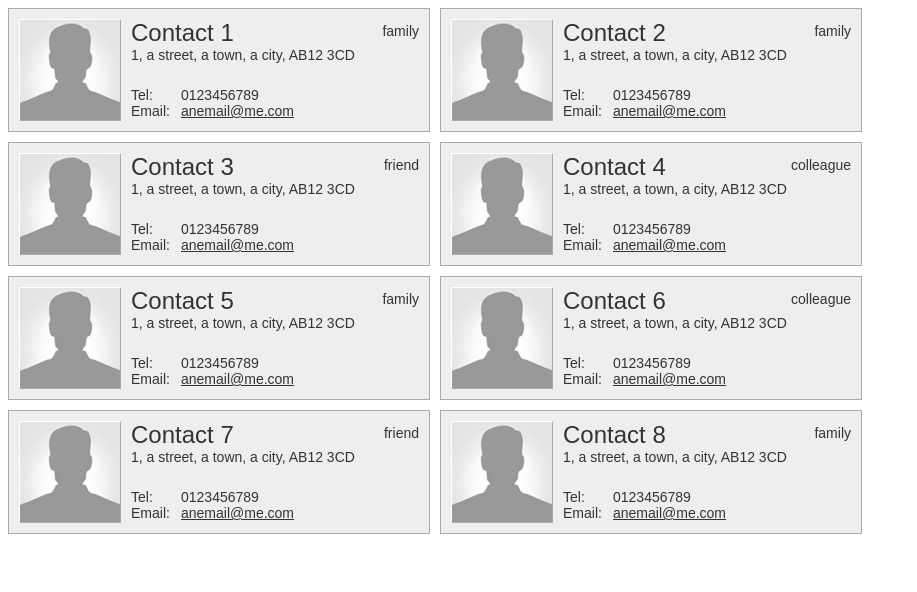
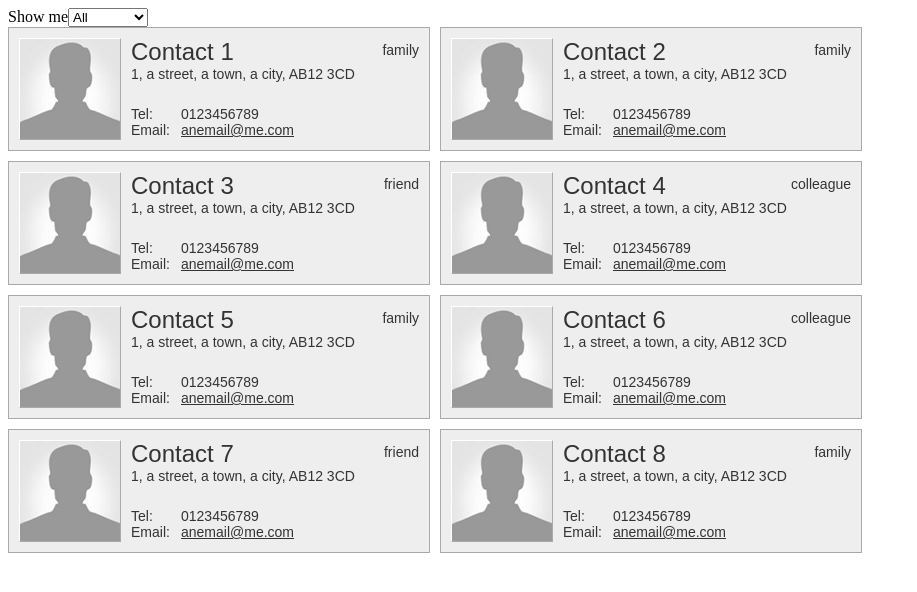
Before and after one commit to tapalilov/backbone-contact-manager, a plain HTML site: page index.html in a window 1280 px wide. Shown: the whole page, without its empty margins (0-917 px from the left). Drawn offline with Linux system fonts and the light colour scheme.

Commit message:
[part2] adding select and route filtering

```diff
--- a/index.html
+++ b/index.html
@@ -10,7 +10,12 @@
 <link rel="stylesheet" type="text/css" href="./css/screen.css" />
 </head>
 <body>
-<div id="contacts"></div>
+
+<div id="contacts">
+<header>
+	<div id='filter'><label>Show me</label></div>
+</header>
+</div>
 	<script id="contactTemplate" type="text/template">
     <img src="<%= photo %>" alt="<%= name %>" />
     <h1><%= name %> <span> <%= type %></span></h1>
--- a/javascript/app.js
+++ b/javascript/app.js
@@ -4,7 +4,7 @@
     __extends = function(child, parent) { for (var key in parent) { if (__hasProp.call(parent, key)) child[key] = parent[key]; } function ctor() { this.constructor = child; } ctor.prototype = parent.prototype; child.prototype = new ctor(); child.__super__ = parent.prototype; return child; };
 
   $(function() {
-    var Contact, ContactView, Directory, DirectoryView, contacts;
+    var Contact, ContactView, ContactsRouter, Directory, DirectoryView, contacts, contactsRouter, directory;
     contacts = [
       {
         name: "Contact 1",
@@ -118,13 +118,21 @@
 
       DirectoryView.prototype.el = $('#contacts');
 
+      DirectoryView.prototype.events = {
+        "change #filter select": "setFilter"
+      };
+
       DirectoryView.prototype.initialize = function() {
         this.collection = new Directory(contacts);
-        return this.render();
+        this.render();
+        this.$el.find("#filter").append(this.createSelect());
+        this.on("change:filterType", this.filterByType, this);
+        return this.collection.on('reset', this.render, this);
       };
 
       DirectoryView.prototype.render = function() {
         var that;
+        this.$el.find("article").remove();
         that = this;
         _.each(this.collection.models, function(item) {
           return that.renderContact(item);
@@ -140,10 +148,78 @@
         return this.$el.append(contactView.render().el);
       };
 
+      DirectoryView.prototype.getType = function() {
+        return _.uniq(this.collection.pluck("type"), false, function(type) {
+          return type.toLowerCase();
+        });
+      };
+
+      DirectoryView.prototype.createSelect = function() {
+        var filter, select;
+        filter = this.$el.find("#filter");
+        select = $('<select/>', {
+          html: "<option>All</option>"
+        });
+        _.each(this.getType(), function(item) {
+          var option;
+          return option = $("<option/>", {
+            value: item.toLowerCase(),
+            text: item.toLowerCase()
+          }).appendTo(select);
+        });
+        return select;
+      };
+
+      DirectoryView.prototype.setFilter = function(event) {
+        this.filterType = event.currentTarget.value;
+        return this.trigger('change:filterType');
+      };
+
+      DirectoryView.prototype.filterByType = function() {
+        var filterType, filtered;
+        if (this.filterType === 'All') {
+          this.collection.reset(contacts);
+          return contactsRouter.navigate('filter/all');
+        } else {
+          this.collection.reset(contacts, {
+            silent: true
+          });
+          filterType = this.filterType;
+          filtered = _.filter(this.collection.models, function(item) {
+            return item.get('type').toLowerCase() === filterType;
+          });
+          this.collection.reset(filtered);
+          return contactsRouter.navigate("filter/" + filterType);
+        }
+      };
+
       return DirectoryView;
 
     })(Backbone.View);
-    return window.directoryView = new DirectoryView();
+    ContactsRouter = (function(_super) {
+
+      __extends(ContactsRouter, _super);
+
+      function ContactsRouter() {
+        return ContactsRouter.__super__.constructor.apply(this, arguments);
+      }
+
+      ContactsRouter.prototype.routes = {
+        "filter/:type": "urlFilter"
+      };
+
+      ContactsRouter.prototype.urlFilter = function(type) {
+        console.log(type);
+        directory.filterType = type;
+        return directory.trigger("change:filterType");
+      };
+
+      return ContactsRouter;
+
+    })(Backbone.Router);
+    directory = new DirectoryView();
+    contactsRouter = new ContactsRouter();
+    return Backbone.history.start();
   });
 
 }).call(this);
```
Also changed, not shown: 1 other file.
